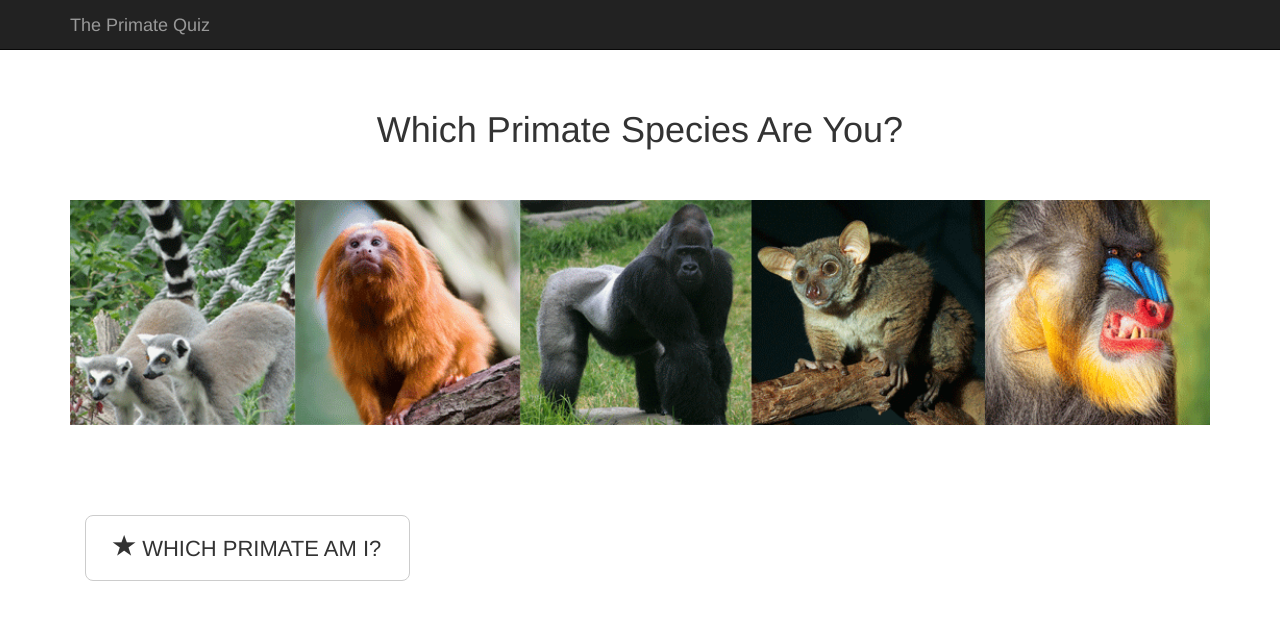
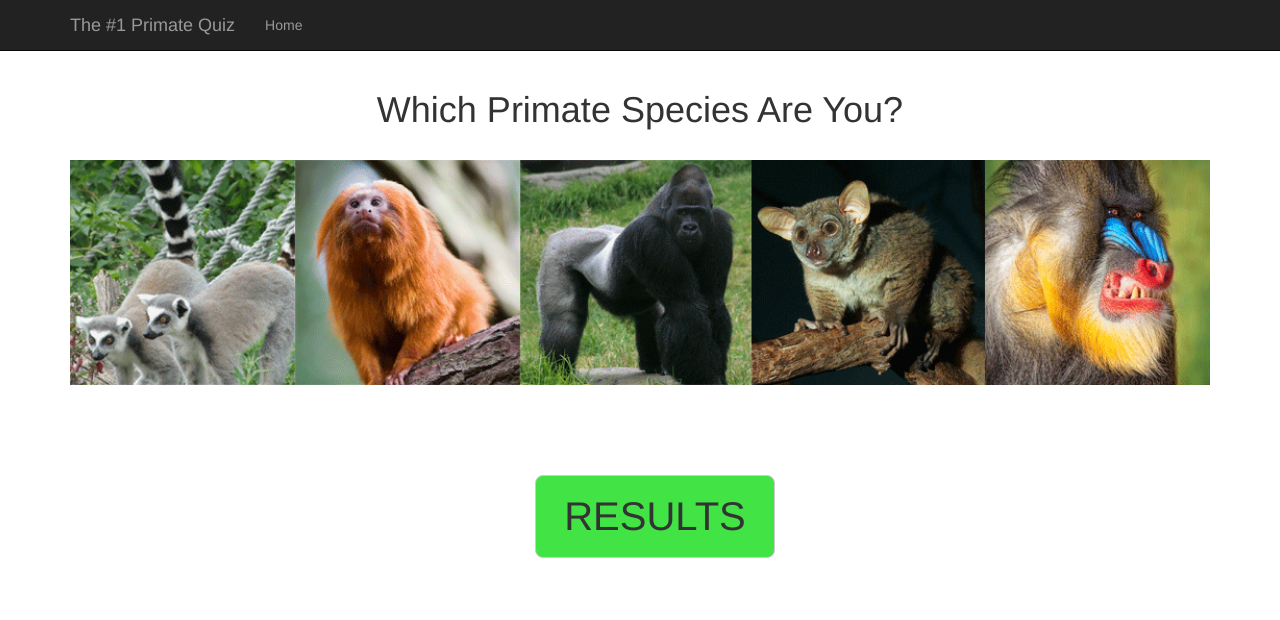
Before and after one commit to wabarr/primate-quiz, a Django app: page / in a window 1280 px wide. Shown: the top 620 px of the page. Run offline with Django 3.2, Linux system fonts and the light colour scheme; data that the repository does not hold is empty; parts of the project's set-up code (start-up, migrations or seed data) failed here and were passed over; some libraries are stand-ins or nearby versions.

Commit message:
finish basic functionality, added facebook sharer

```diff
--- a/base/static/base/css/basic_custom.css
+++ b/base/static/base/css/basic_custom.css
@@ -2,7 +2,7 @@ body {
   padding-top: 50px;
 }
 .center-padded {
-  padding: 40px 15px;
+  padding: 20px 15px;
   text-align: center;
 }
 
@@ -24,9 +24,14 @@ input[type="checkbox"] {
 
 .btn-xlarge {
     padding: 18px 28px;
-    font-size: 22px;
+    background-color: #42e345;
+    font-size: 40px;
     line-height: normal;
     -webkit-border-radius: 8px;
        -moz-border-radius: 8px;
             border-radius: 8px;
     }
+
+.btn-xlarge:hover {
+    background-color: #3ac63b;
+}
--- a/primatequiz/templates/results.html
+++ b/primatequiz/templates/results.html
@@ -4,8 +4,9 @@
 <div class="container">
 
 
-      <div class="starter-template">
+      <div class="center-padded">
         <h1>You are a {{ species.commonname }}</h1>
+        <div class="fb-share-button" data-href="http://developers.facebook.com/docs/plugins/" data-type="button"></div>
         <h2><i>{{ species.sciname }}</i></h2>
 
       </div>
@@ -16,6 +17,5 @@
 {% endblock %}
 
 {% block quiz_results %}
-
     <img src = "/media/{{ species.pic }}" width="100%">
 {% endblock %}
--- a/primatequiz/templates/splashpage.html
+++ b/primatequiz/templates/splashpage.html
@@ -46,9 +46,9 @@
 
     {% endfor %}
 
-    <div class="container" style="padding-top:30px;">
-        <button type="button" class="btn btn-default btn-xlarge">
-        <span class="glyphicon glyphicon-star"></span> WHICH PRIMATE AM I?
+    <div class="container" style="padding-top:30px; padding-bottom:30px; text-align:center;">
+        <button type="button" class="btn btn-default btn-xlarge" onclick="location.href='/results/'">
+        RESULTS
     </div>
 
     </button>
--- a/primatequiz/views.py
+++ b/primatequiz/views.py
@@ -17,7 +17,7 @@ def quiz(request):
 
 def results(request, slug=None):
     if not slug:
-        return HttpResponseRedirect("/")
+        rez = species.objects.order_by('?')[0]
     else:
         rez = get_object_or_404(species, slug = slug)
 
--- a/templates/basic_bootstrap.html
+++ b/templates/basic_bootstrap.html
@@ -30,6 +30,17 @@
 
   <body>
 
+  <!-- Facebook javascript for share button-->
+  <div id="fb-root"></div>
+<script>(function(d, s, id) {
+  var js, fjs = d.getElementsByTagName(s)[0];
+  if (d.getElementById(id)) return;
+  js = d.createElement(s); js.id = id;
+  js.src = "//connect.facebook.net/en_US/all.js#xfbml=1";
+  fjs.parentNode.insertBefore(js, fjs);
+}(document, 'script', 'facebook-jssdk'));</script>
+ <!-- Facebook javascript for share button-->
+
     <div class="navbar navbar-inverse navbar-fixed-top" role="navigation">
       <div class="container">
         <div class="navbar-header">
@@ -39,14 +50,12 @@
             <span class="icon-bar"></span>
             <span class="icon-bar"></span>
           </button>
-          <a class="navbar-brand" href="/">The Primate Quiz</a>
+          <a class="navbar-brand" href="/">The #1 Primate Quiz</a>
         </div>
-        <!--
+
         <div class="collapse navbar-collapse">
           <ul class="nav navbar-nav">
-            <li class="active"><a href="#">Share</a></li>
-            <li><a href="#about">About</a></li>
-            <li><a href="#contact">Contact</a></li>
+            <li><a href="/">Home</a></li>
           </ul>
         </div><!--/.nav-collapse -->
       </div>
```
